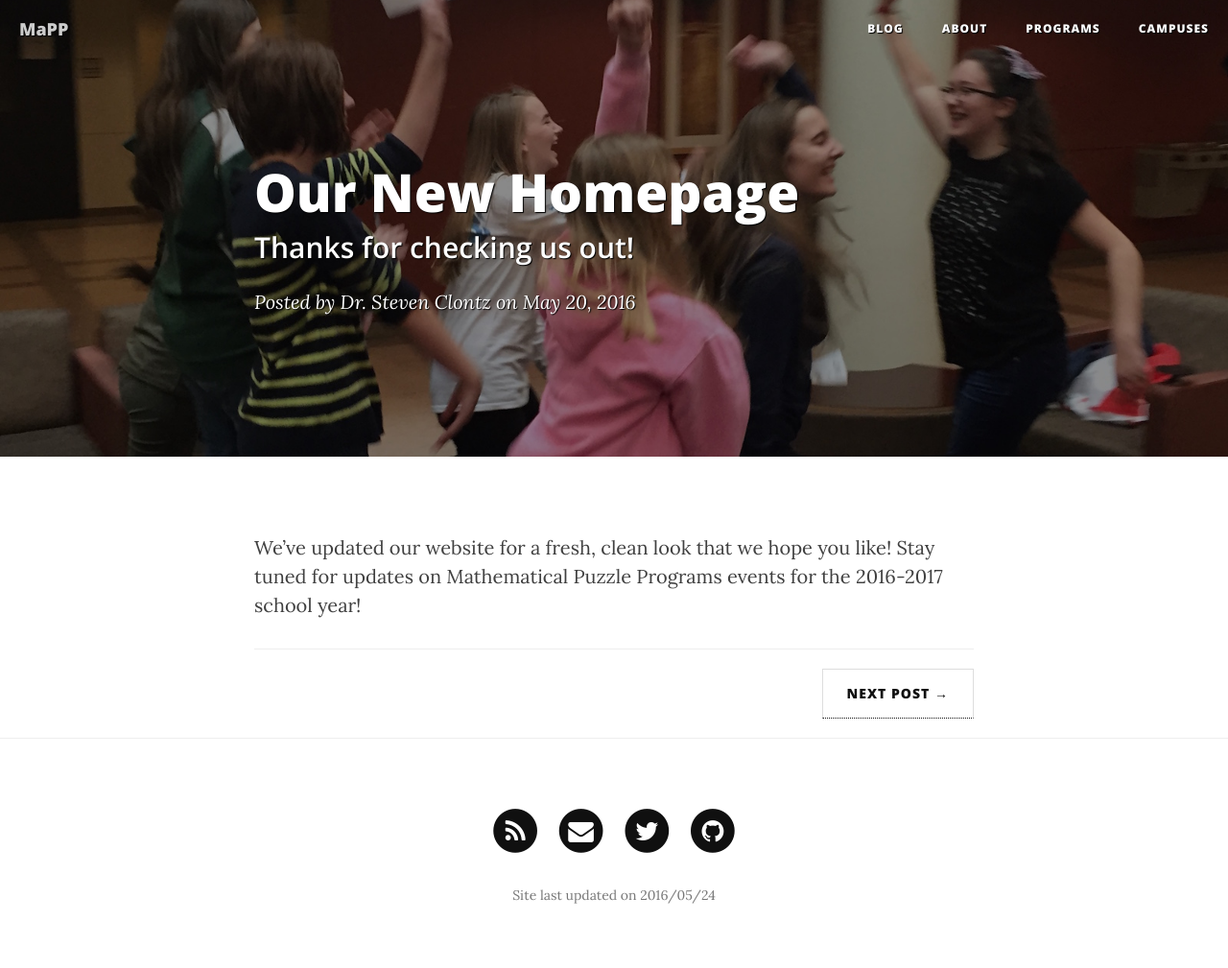
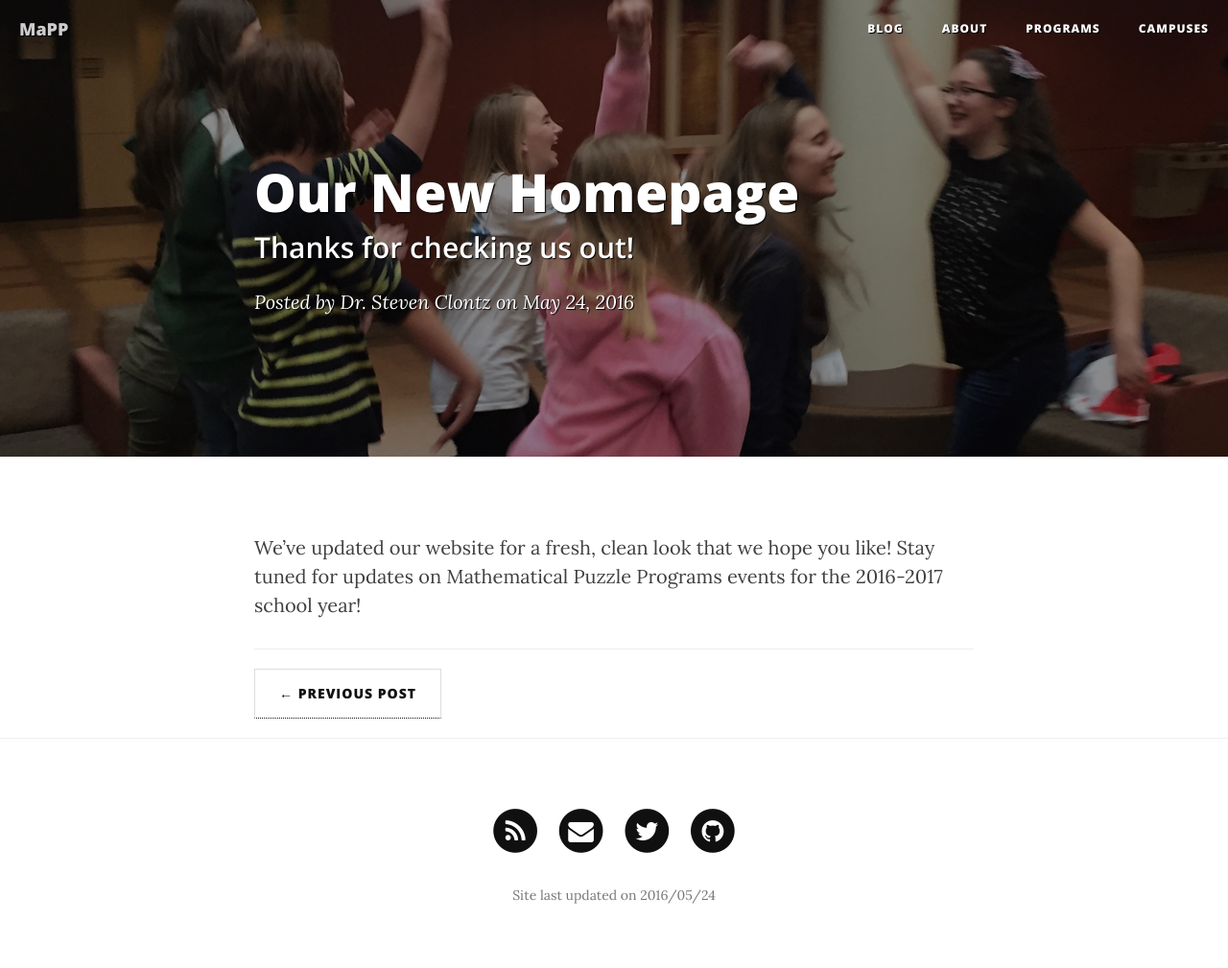
Before and after one commit to MaPPmath/mappmath.github.io, a Jekyll site: the page built from _posts/2016-05-20-our-new-homepage.md, in a window 1280 px wide. Shown: the whole page at 96% size. Built offline with Jekyll 4.4.1, drawn with Linux system fonts in a browser that asks for light colours; nearby versions of some CDN libraries.

Commit message:
correct date

```diff
--- a/_posts/2016-05-20-our-new-homepage.md
+++ b/_posts/2016-05-20-our-new-homepage.md
@@ -3,7 +3,7 @@ layout:     post
 title:      "Our New Homepage"
 subtitle:   "Thanks for checking us out!"
 author:     "Dr. Steven Clontz"
-date:       2016-05-20 19:54:00
+date:       2016-05-24 13:21:00
 header-img: "img/home-bg.jpg"
 ---
 
```
